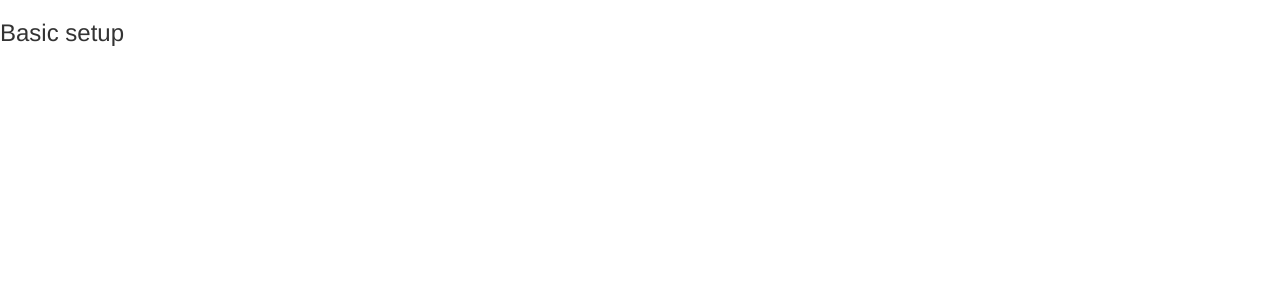
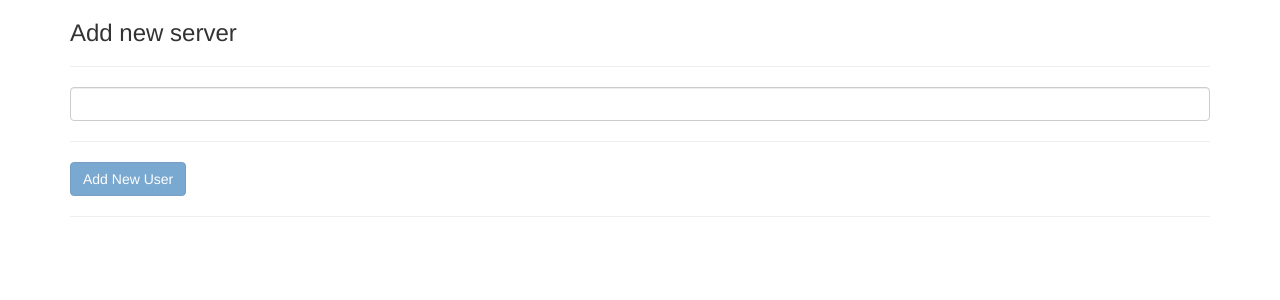
Before and after one commit to csaba-farkas/angular-udemy, an Angular app: page / in a window 1280 px wide. Shown: the top 300 px of the page. Built offline with nearby package versions, Linux system fonts and the light colour scheme.

Commit message:
Assignemt two complete

```diff
--- a/src/app/app.component.html
+++ b/src/app/app.component.html
@@ -1 +1,7 @@
-<h3>Basic setup</h3>
+<div class="container">
+    <div class="row">
+        <div class="col-xs-12">
+            <app-users></app-users>
+        </div>
+    </div>
+</div>
--- /dev/null
+++ b/src/app/user/user.component.html
@@ -0,0 +1 @@
+<h3>UserName is {{ userName }}</h3>
--- /dev/null
+++ b/src/app/user/user.component.ts
@@ -0,0 +1,16 @@
+import { Component, OnInit } from '@angular/core';
+
+@Component({
+  selector: 'app-server',
+  templateUrl: './user.component.html',
+  styleUrls: ['./user.component.css']
+})
+export class UserComponent implements OnInit {
+
+  userName = 'Cool User';
+  constructor() { }
+
+  ngOnInit() {
+  }
+
+}
--- /dev/null
+++ b/src/app/users/users.component.html
@@ -0,0 +1,12 @@
+<h3>Add new server</h3>
+<hr>
+<input type="text"
+  class="form-control"
+  [(ngModel)]="userName">
+<hr>
+<button
+  class="btn btn-primary"
+  [disabled]="userName.length == 0"
+  (click)="resetUserName()">Add New User</button>
+  <hr>
+  <p>{{userName}}</p>
--- /dev/null
+++ b/src/app/users/users.component.ts
@@ -0,0 +1,21 @@
+import { Component, OnInit } from '@angular/core';
+
+@Component({
+  selector: 'app-users',
+  templateUrl: './users.component.html',
+  styleUrls: ['./users.component.css']
+})
+export class UsersComponent implements OnInit {
+
+  userName = '';
+
+  constructor() { }
+
+  ngOnInit() {
+  }
+
+  resetUserName() {
+    this.userName = '';
+  }
+
+}
```
Also changed, not shown: src/app/app.module.ts (+16 -8 lines), src/app/user/user.component.css (added), src/app/users/users.component.css (added), 2 other files (tests, documents, lock files or other folders).
